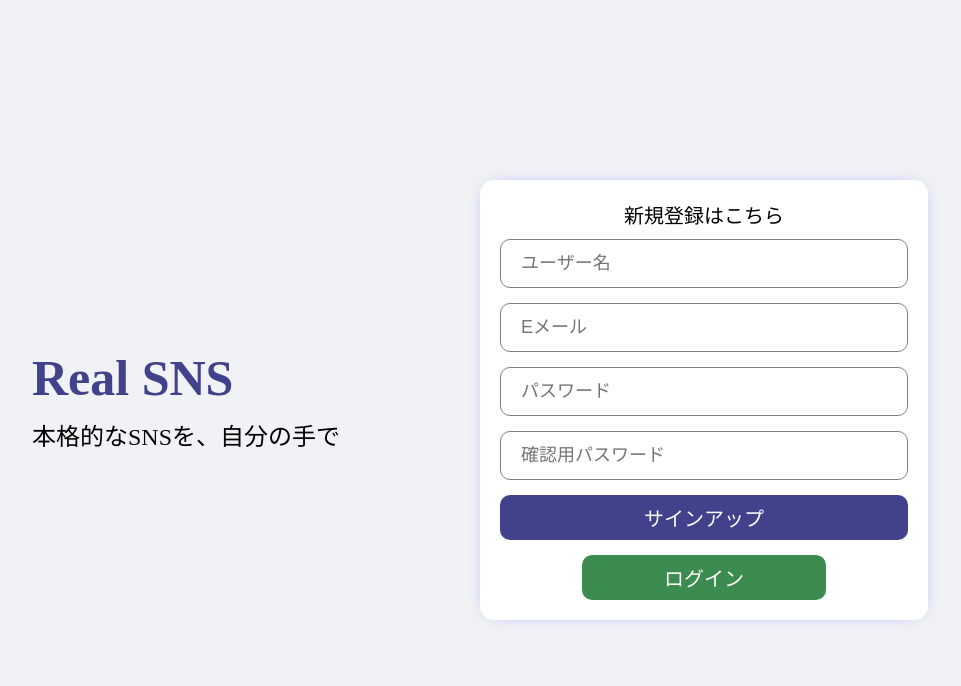
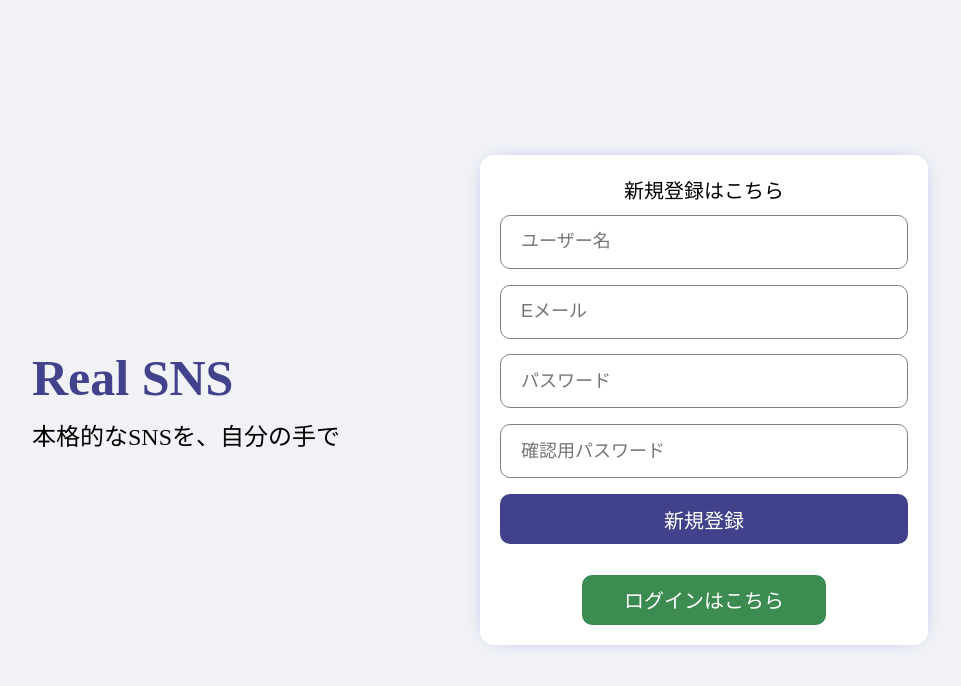
Before and after one commit to haya-y/real-sns, a React (Create React App) app in the folder client-side/: page / in a window 1280 px wide. Shown: the top 686 px of the page, without its empty margins (160-1121 px from the left). Built offline with nearby package versions, Linux system fonts and the light colour scheme.

Commit message:
[Add] ログインページ・新規登録ページの切り替え処理を実装

```diff
--- a/client-side/src/pages/login/Login.tsx
+++ b/client-side/src/pages/login/Login.tsx
@@ -2,11 +2,13 @@ import React, { useCallback, useContext, useRef } from 'react';
 import { loginCall } from '../../ActionCalls';
 import { AuthContext } from '../../redux/AuthContext';
 import { StyledLoginDiv } from './Login.styles';
+import { useNavigate } from 'react-router-dom';
 
 export const Login = () => {
   const email = useRef<HTMLInputElement>(null);
   const password = useRef<HTMLInputElement>(null);
   const { dispatch } = useContext(AuthContext);
+  const navigate = useNavigate();
 
   const handleSubmit = useCallback(
     (e: React.FormEvent<HTMLFormElement>) => {
@@ -21,6 +23,10 @@ export const Login = () => {
     },
     [dispatch],
   );
+
+  const switchRegisterPage = useCallback(() => {
+    navigate('/register');
+  }, []);
 
   return (
     <StyledLoginDiv>
@@ -49,7 +55,9 @@ export const Login = () => {
             />
             <button className='loginWrapper-right-box-loginButton'>ログイン</button>
             <span className='loginWrapper-right-box-loginForgot'>パスワードを忘れた方へ</span>
-            <button className='loginWrapper-right-box-registerButton'>アカウント作成</button>
+            <button className='loginWrapper-right-box-registerButton' onClick={switchRegisterPage}>
+              新規登録はこちら
+            </button>
           </form>
         </div>
       </div>
--- a/client-side/src/pages/register/Register.styles.ts
+++ b/client-side/src/pages/register/Register.styles.ts
@@ -34,7 +34,7 @@ export const StyledRegisterDiv = styled.div`
 
       /* registerWrapper-right */
       &-box {
-        height: 400px;
+        height: 450px;
         padding: 20px;
         background-color: white;
         border-radius: 10px;
@@ -73,6 +73,7 @@ export const StyledRegisterDiv = styled.div`
           font-size: 20px;
           font-weight: 500;
           cursor: pointer;
+          margin-bottom: 30px;
         }
 
         &-loginButton {
@@ -86,7 +87,6 @@ export const StyledRegisterDiv = styled.div`
           font-size: 20px;
           font-weight: 500;
           cursor: pointer;
-          margin-top: 15px;
         }
       }
     }
--- a/client-side/src/pages/register/Register.tsx
+++ b/client-side/src/pages/register/Register.tsx
@@ -3,6 +3,7 @@ import React, { useCallback, useContext, useRef } from 'react';
 import { AuthContext } from '../../redux/AuthContext';
 import { LOGIN } from '../../redux/types/AuthTypes';
 import { StyledRegisterDiv } from './Register.styles';
+import { Link, useNavigate } from 'react-router-dom';
 
 export const Register = () => {
   const username = useRef<HTMLInputElement>(null);
@@ -10,7 +11,7 @@ export const Register = () => {
   const password = useRef<HTMLInputElement>(null);
   const passwordConfirmation = useRef<HTMLInputElement>(null);
 
-  // const navigate = useNavigate();
+  const navigate = useNavigate();
 
   const { dispatch } = useContext(AuthContext);
 
@@ -34,6 +35,10 @@ export const Register = () => {
       }
     }
     // eslint-disable-next-line
+  }, []);
+
+  const switchLoginPage = useCallback(() => {
+    navigate('/login');
   }, []);
 
   return (
@@ -77,9 +82,11 @@ export const Register = () => {
               ref={passwordConfirmation}
             />
             <button className='registerWrapper-right-box-signUpButton' type='submit'>
-              サインアップ
+              新規登録
             </button>
-            <button className='registerWrapper-right-box-loginButton'>ログイン</button>
+            <button className='registerWrapper-right-box-loginButton' onClick={switchLoginPage}>
+              ログインはこちら
+            </button>
           </form>
         </div>
       </div>
```
